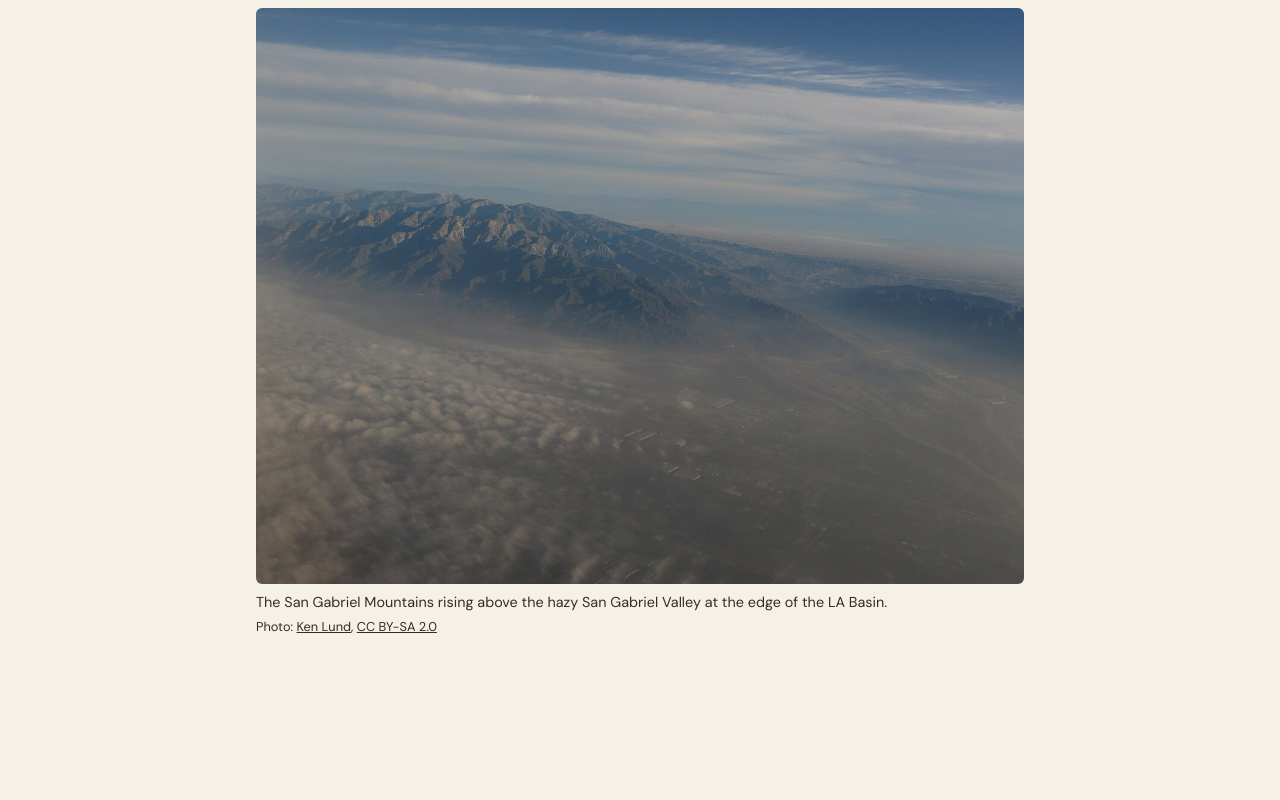
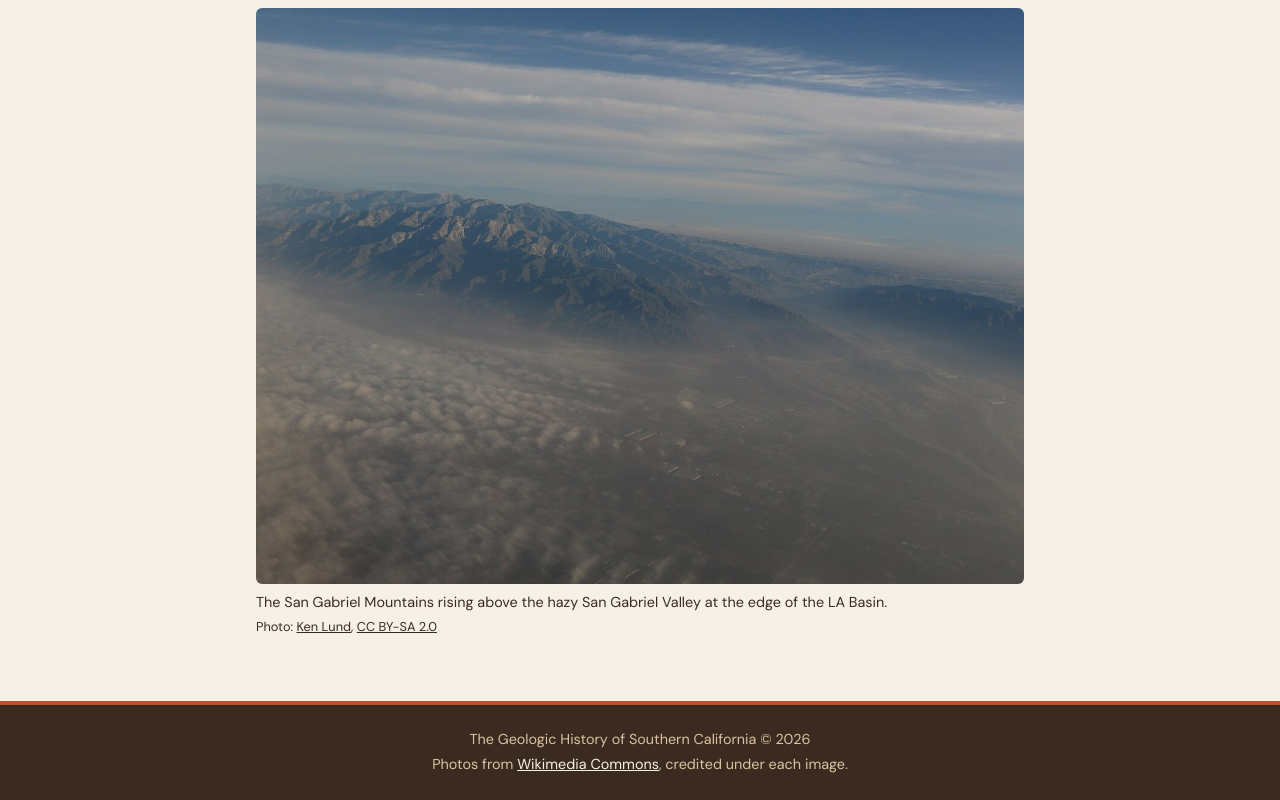
Before and after one commit to bebopkenny/The-geologic-history-of-Southern-California, a React (Vite) app: page / in a window 1280 px wide. Shown: the part 959-1759 px from the top of the page. Before the commit the page ends 1660 px from the top, so only its background shows below. Built offline with nearby package versions, Linux system fonts and the light colour scheme.

Commit message:
add a simple footer

```diff
--- a/src/App.jsx
+++ b/src/App.jsx
@@ -89,6 +89,11 @@ function App() {
             </figure>
           ))}
       </main>
+
+      <footer className="site-footer">
+        <p>The Geologic History of Southern California &copy; {new Date().getFullYear()}</p>
+        <p>Photos from <a href="https://commons.wikimedia.org/">Wikimedia Commons</a>, credited under each image.</p>
+      </footer>
     </>
   )
 }
--- a/src/index.css
+++ b/src/index.css
@@ -16,8 +16,14 @@
 
 body {
   margin: 0;
+  background: var(--off-white);
+}
+
+/* keeps the footer at the bottom on short pages */
+#root {
+  display: flex;
+  flex-direction: column;
   min-height: 100vh;
-  background: var(--off-white);
 }
 
 .site-header {
@@ -71,6 +77,8 @@ body {
 }
 
 .panel {
+  flex: 1;
+  width: 100%;
   max-width: 50rem;
   margin: 0 auto;
   padding: 2rem 1rem;
@@ -106,3 +114,20 @@ figcaption {
 a {
   color: var(--brown);
 }
+
+.site-footer {
+  background: var(--brown);
+  color: var(--tan);
+  border-top: 4px solid var(--rust);
+  padding: 1.25rem 1rem;
+  text-align: center;
+  font-size: 0.9rem;
+}
+
+.site-footer p {
+  margin: 0.25rem 0;
+}
+
+.site-footer a {
+  color: var(--off-white);
+}
```
